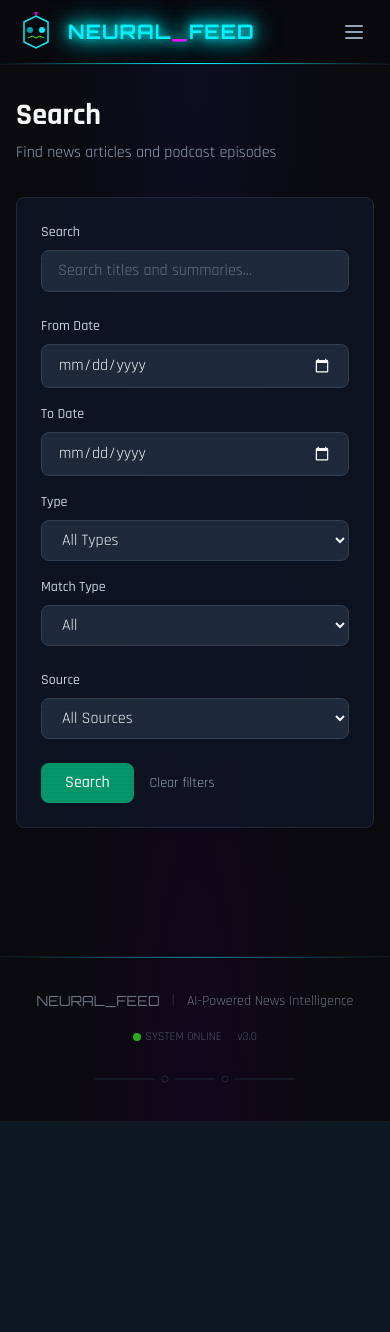
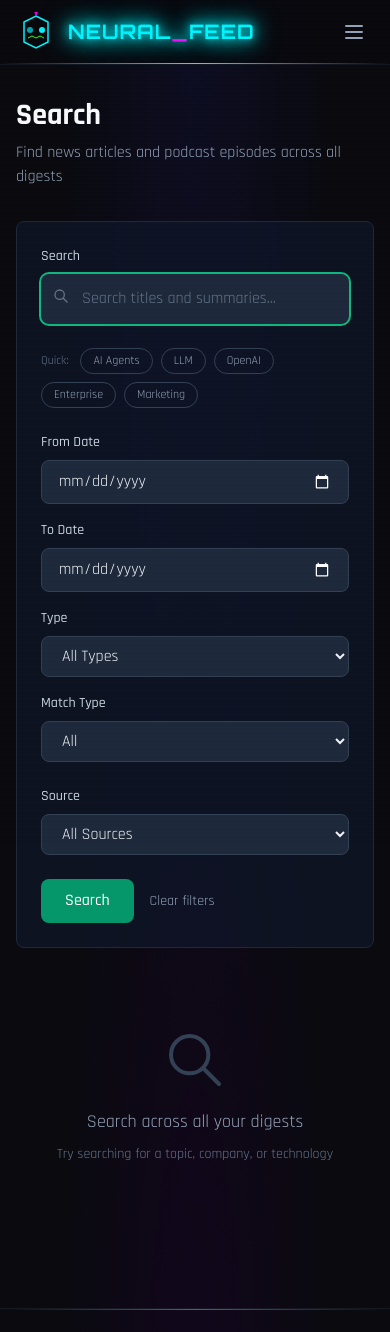
Before and after one commit to jungleboyz/ai-news-agent, a Python web app: template web/templates/search.html in a window 390 px wide. Shown: the top 1332 px of the page. Before the commit the page ends 1121 px from the top, so only its background shows below. Run offline with Jinja, Linux system fonts and the light colour scheme; the template is opened without the code that fills it, so the values that code supplies are empty; some libraries are stand-ins or nearby versions.

Commit message:
Medium UX fixes: search improvements, topics theme, Postgres-compatible search
- Add search icon, quick filter chips, and better empty state to search
- Add autofocus on search input
- Replace SQLite FTS5 with ILIKE for PostgreSQL compatibility
- Update topics page to match cyberpunk theme with score badges
- Improve mobile layout for topics header

Co-Authored-By: Claude Opus 4.6 <noreply@anthropic.com>

```diff
--- a/web/templates/search.html
+++ b/web/templates/search.html
@@ -7,7 +7,7 @@
     <!-- Header -->
     <header class="space-y-2">
         <h1 class="text-3xl font-bold text-slate-50">Search</h1>
-        <p class="text-slate-400">Find news articles and podcast episodes</p>
+        <p class="text-slate-400">Find news articles and podcast episodes across all digests</p>
     </header>
 
     <!-- Search Form -->
@@ -20,12 +20,43 @@
         <!-- Search Query -->
         <div>
             <label for="q" class="block text-sm font-medium text-slate-300 mb-2">Search</label>
-            <input type="text"
-                   name="q"
-                   id="q"
-                   value="{{ q or '' }}"
-                   placeholder="Search titles and summaries..."
-                   class="w-full px-4 py-2 rounded-lg bg-slate-800 border border-slate-700 text-slate-100 placeholder-slate-500 focus:outline-none focus:ring-2 focus:ring-emerald-500 focus:border-transparent">
+            <div class="relative">
+                <input type="text"
+                       name="q"
+                       id="q"
+                       value="{{ q or '' }}"
+                       placeholder="Search titles and summaries..."
+                       autofocus
+                       class="w-full px-4 py-3 pl-10 rounded-lg bg-slate-800 border border-slate-700 text-slate-100 placeholder-slate-500 focus:outline-none focus:ring-2 focus:ring-emerald-500 focus:border-transparent">
+                <svg class="absolute left-3 top-3.5 w-4 h-4 text-slate-500" fill="none" stroke="currentColor" viewBox="0 0 24 24">
+                    <path stroke-linecap="round" stroke-linejoin="round" stroke-width="2" d="M21 21l-6-6m2-5a7 7 0 11-14 0 7 7 0 0114 0z"/>
+                </svg>
+            </div>
+        </div>
+
+        <!-- Quick Filter Chips -->
+        <div class="flex flex-wrap gap-2">
+            <span class="text-xs text-slate-500 self-center mr-1">Quick:</span>
+            <button type="button" onclick="document.getElementById('q').value='AI agents'; this.closest('form').dispatchEvent(new Event('submit'))"
+                class="px-3 py-1 text-xs rounded-full border border-slate-700 text-slate-400 hover:border-emerald-500 hover:text-emerald-400 transition-colors">
+                AI Agents
+            </button>
+            <button type="button" onclick="document.getElementById('q').value='LLM'; this.closest('form').dispatchEvent(new Event('submit'))"
+                class="px-3 py-1 text-xs rounded-full border border-slate-700 text-slate-400 hover:border-emerald-500 hover:text-emerald-400 transition-colors">
+                LLM
+            </button>
+            <button type="button" onclick="document.getElementById('q').value='OpenAI'; this.closest('form').dispatchEvent(new Event('submit'))"
+                class="px-3 py-1 text-xs rounded-full border border-slate-700 text-slate-400 hover:border-emerald-500 hover:text-emerald-400 transition-colors">
+                OpenAI
+            </button>
+            <button type="button" onclick="document.getElementById('q').value='enterprise'; this.closest('form').dispatchEvent(new Event('submit'))"
+                class="px-3 py-1 text-xs rounded-full border border-slate-700 text-slate-400 hover:border-emerald-500 hover:text-emerald-400 transition-colors">
+                Enterprise
+            </button>
+            <button type="button" onclick="document.getElementById('q').value='marketing AI'; this.closest('form').dispatchEvent(new Event('submit'))"
+                class="px-3 py-1 text-xs rounded-full border border-slate-700 text-slate-400 hover:border-emerald-500 hover:text-emerald-400 transition-colors">
+                Marketing
+            </button>
         </div>
 
         <!-- Filters Row -->
@@ -91,7 +122,7 @@
         <!-- Submit Button -->
         <div class="flex items-center gap-4">
             <button type="submit"
-                    class="px-6 py-2 rounded-lg bg-emerald-600 text-white font-medium hover:bg-emerald-500 transition-colors focus:outline-none focus:ring-2 focus:ring-emerald-500 focus:ring-offset-2 focus:ring-offset-slate-900">
+                    class="px-6 py-2.5 rounded-lg bg-emerald-600 text-white font-medium hover:bg-emerald-500 transition-colors focus:outline-none focus:ring-2 focus:ring-emerald-500 focus:ring-offset-2 focus:ring-offset-slate-900">
                 Search
             </button>
             <a href="/search" class="text-sm text-slate-400 hover:text-slate-300 transition-colors">
@@ -110,6 +141,15 @@
     <div id="search-results">
         {% if searched %}
         {% include "partials/item_list.html" %}
+        {% else %}
+        <!-- Empty state with suggestions -->
+        <div class="text-center py-12">
+            <svg class="w-16 h-16 mx-auto text-slate-700 mb-4" fill="none" stroke="currentColor" viewBox="0 0 24 24">
+                <path stroke-linecap="round" stroke-linejoin="round" stroke-width="1.5" d="M21 21l-6-6m2-5a7 7 0 11-14 0 7 7 0 0114 0z"/>
+            </svg>
+            <p class="text-slate-400 text-lg mb-2">Search across all your digests</p>
+            <p class="text-slate-500 text-sm">Try searching for a topic, company, or technology</p>
+        </div>
         {% endif %}
     </div>
 </div>
```
Also changed, not shown: web/routes/search.py (+6 -16 lines), web/templates/clusters.html (+41 -22 lines).
